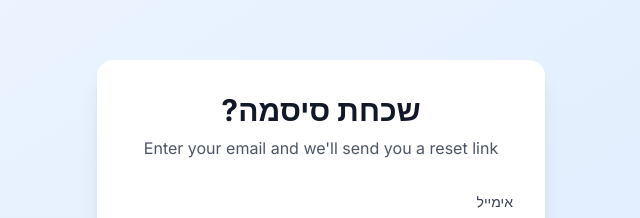
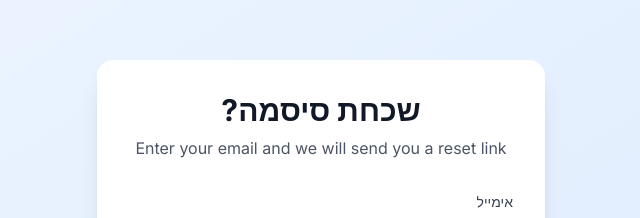
Before and after one commit to Jacobolevy/giftwallet-il, a Next.js app in the folder frontend/: page /auth/forgot-password in a window 1280 px wide. Shown: the part 159-377 px from the top of the page, without its empty margins (319-959 px from the left). Built offline with nearby package versions, Linux system fonts and the light colour scheme.

Commit message:
Fix unescaped apostrophe in forgot-password page

```diff
--- a/frontend/app/auth/forgot-password/page.tsx
+++ b/frontend/app/auth/forgot-password/page.tsx
@@ -57,7 +57,7 @@ export default function ForgotPasswordPage() {
               {t('auth_forgot_password')}
             </h1>
             <p className="text-gray-600">
-              Enter your email and we'll send you a reset link
+              Enter your email and we will send you a reset link
             </p>
           </div>
 
```
